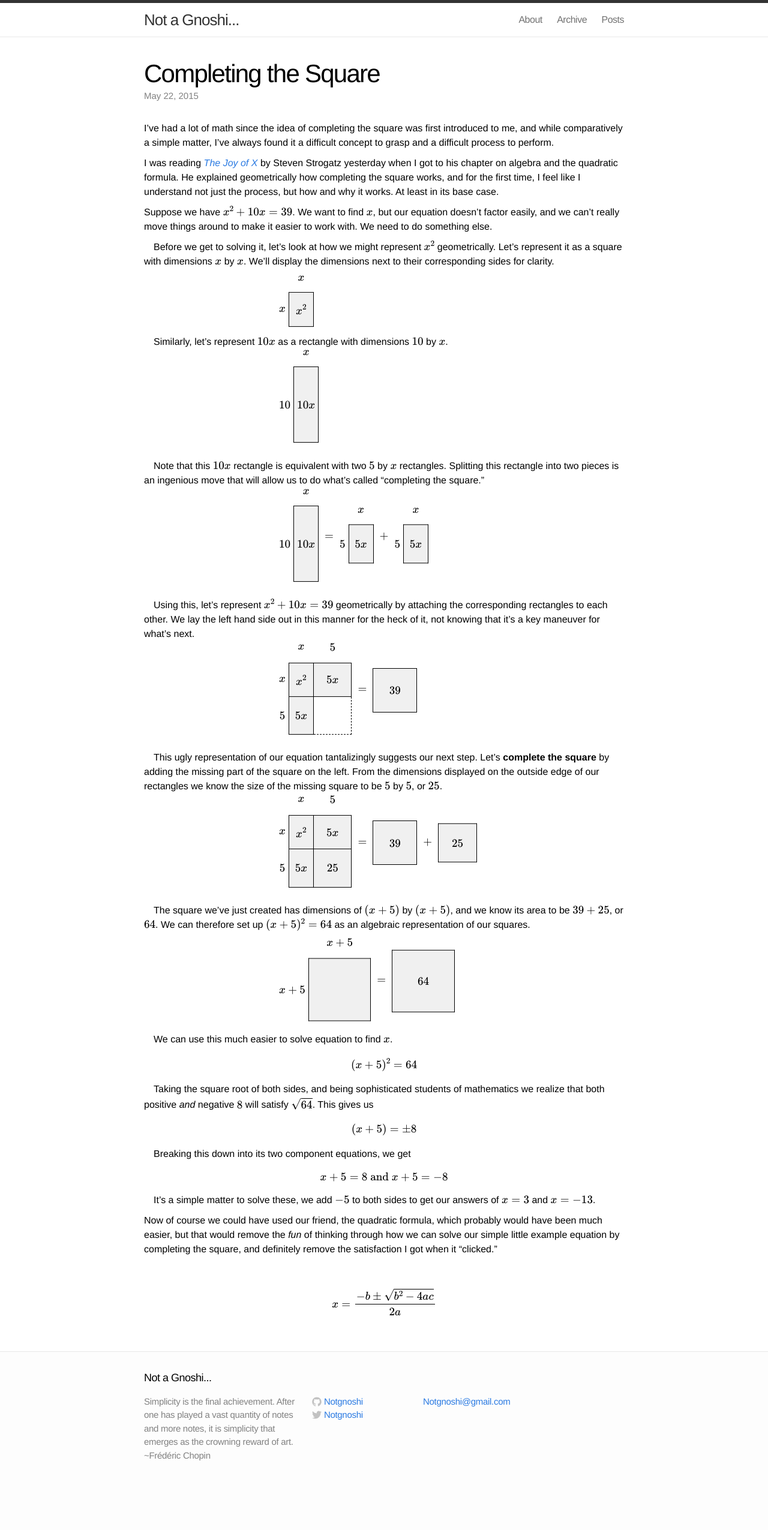
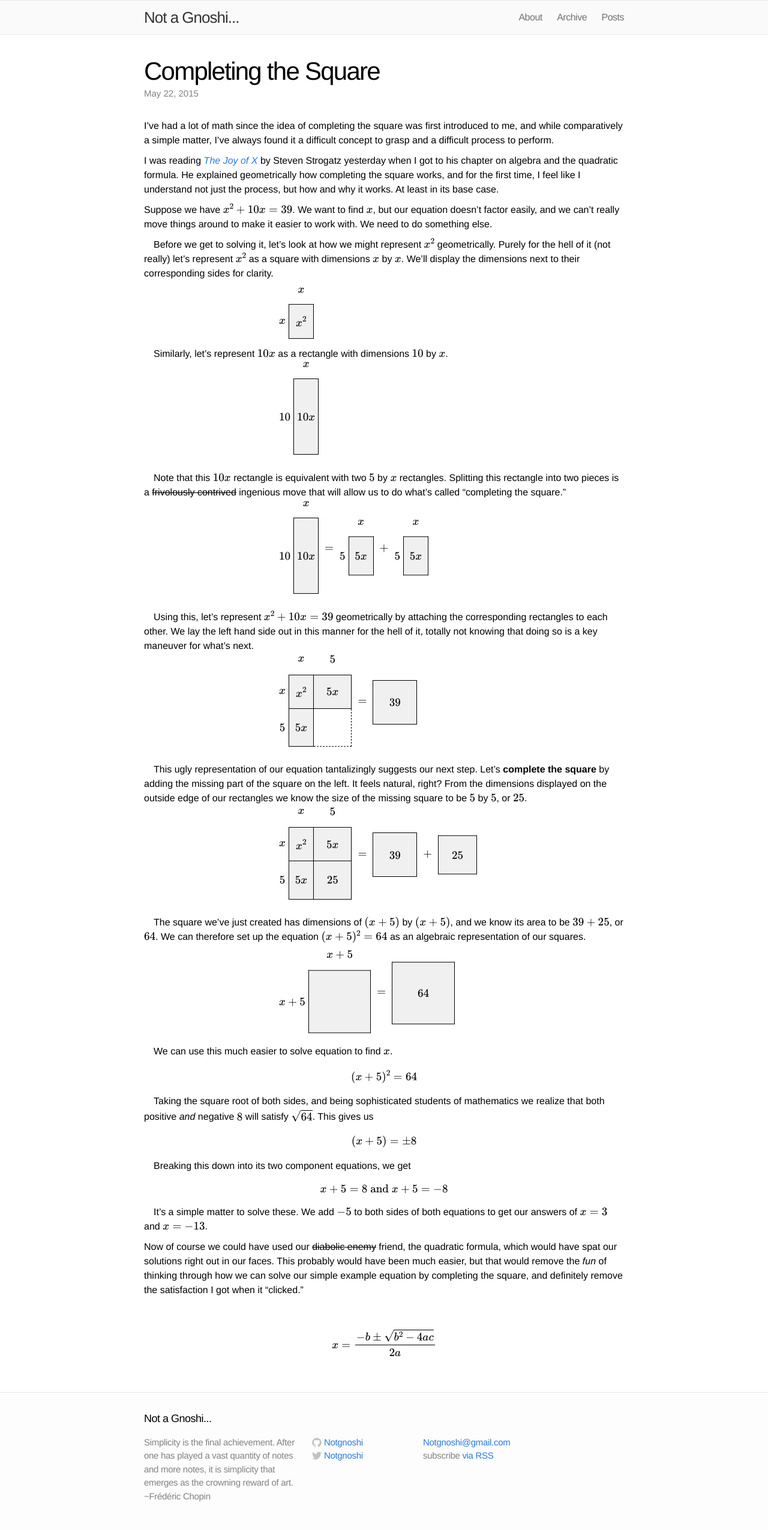
Before and after one commit to Notgnoshi/notgnoshi.github.io, a Jekyll site: the page built from _posts/2015-05-22-completing-the-square.md, in a window 1280 px wide. Shown: the whole page at 60% size. Built offline with Jekyll 4.4.1, drawn with Linux system fonts in a browser that asks for light colours; formulas are drawn with MathJax 3; before the commit the page ends 2483 px from its top, so only the background shows below that.

Commit message:
Small polish edits

```diff
--- a/_includes/footer.html
+++ b/_includes/footer.html
@@ -54,6 +54,9 @@
 
     <div class="footer-col-3 column">
       <ul><li><a href="mailto:{{ site.email }}">{{ site.email }}</a></li></ul>
+      <ul>
+          <p class="rss-subscribe">subscribe <a href="{{ "/feed.xml" | prepend: site.baseurl }}">via RSS</a></p>
+      </ul>
     </div>
 
   </div>
--- a/_posts/2015-05-22-completing-the-square.md
+++ b/_posts/2015-05-22-completing-the-square.md
@@ -13,7 +13,7 @@ I was reading [*The Joy of X*](http://www.amazon.com/Joy-Guided-Tour-Math-Infini
 
 Suppose we have $$x^2 + 10x = 39$$. We want to find $$x$$, but our equation doesn't factor easily, and we can't really move things around to make it easier to work with. We need to do something else.
 
-&ensp;&ensp;Before we get to solving it, let's look at how we might represent $$x^2$$ geometrically. Let's represent it as a square with dimensions $$x$$ by $$x$$. We'll display the dimensions next to their corresponding sides for clarity.
+&ensp;&ensp;Before we get to solving it, let's look at how we might represent $$x^2$$ geometrically. Purely for the hell of it (not really) let's represent $$x^2$$ as a square with dimensions $$x$$ by $$x$$. We'll display the dimensions next to their corresponding sides for clarity.
 
 <div class="unit" id="small-unit">
     <table id="one">
@@ -44,7 +44,7 @@ Suppose we have $$x^2 + 10x = 39$$. We want to find $$x$$, but our equation does
     </table>
 </div>
 
-&ensp;&ensp;Note that this $$10x$$ rectangle is equivalent with two $$5$$ by $$x$$ rectangles. Splitting this rectangle into two pieces is an ingenious move that will allow us to do what's called "completing the square."
+&ensp;&ensp;Note that this $$10x$$ rectangle is equivalent with two $$5$$ by $$x$$ rectangles. Splitting this rectangle into two pieces is a <strike>frivolously contrived</strike> ingenious move that will allow us to do what's called "completing the square."
 
 <div class="unit">
     <table id="three">
@@ -96,7 +96,7 @@ Suppose we have $$x^2 + 10x = 39$$. We want to find $$x$$, but our equation does
     </table>
 </div>
 
-&ensp;&ensp;Using this, let's represent $$x^2 + 10x = 39$$ geometrically by attaching the corresponding rectangles to each other. We lay the left hand side out in this manner for the heck of it, not knowing that it's a key maneuver for what's next.
+&ensp;&ensp;Using this, let's represent $$x^2 + 10x = 39$$ geometrically by attaching the corresponding rectangles to each other. We lay the left hand side out in this manner for the hell of it, totally not knowing that doing so is a key maneuver for what's next.
 
 <div class="unit">
     <table id="six">
@@ -132,7 +132,7 @@ Suppose we have $$x^2 + 10x = 39$$. We want to find $$x$$, but our equation does
     </table>
 </div>
 
-&ensp;&ensp;This ugly representation of our equation tantalizingly suggests our next step. Let's **complete the square** by adding the missing part of the square on the left. From the dimensions displayed on the outside edge of our rectangles we know the size of the missing square to be $$5$$ by $$5$$, or $$25$$.
+&ensp;&ensp;This ugly representation of our equation tantalizingly suggests our next step. Let's **complete the square** by adding the missing part of the square on the left. It feels natural, right? From the dimensions displayed on the outside edge of our rectangles we know the size of the missing square to be $$5$$ by $$5$$, or $$25$$.
 
 <div class="unit">
     <table id="eight">
@@ -180,7 +180,7 @@ Suppose we have $$x^2 + 10x = 39$$. We want to find $$x$$, but our equation does
     </table>
 </div>
 
-&ensp;&ensp;The square we've just created has dimensions of $$(x+5)$$ by $$(x+5)$$, and we know its area to be $$39+25$$, or $$64$$. We can therefore set up $$(x+5)^2 = 64$$ as an algebraic representation of our squares.
+&ensp;&ensp;The square we've just created has dimensions of $$(x+5)$$ by $$(x+5)$$, and we know its area to be $$39+25$$, or $$64$$. We can therefore set up the equation $$(x+5)^2 = 64$$ as an algebraic representation of our squares.
 
 <div class="unit">
     <table id="eleven">
@@ -220,9 +220,9 @@ $$(x+5)=\pm8$$
 
 $$x+5=8 \text{ and } x+5=-8$$
 
-&ensp;&ensp;It's a simple matter to solve these, we add $$-5$$ to both sides to get our answers of $$x=3$$ and $$x=-13$$.
+&ensp;&ensp;It's a simple matter to solve these. We add $$-5$$ to both sides of both equations to get our answers of $$x=3$$ and $$x=-13$$.
 
-Now of course we could have used our friend, the quadratic formula, which probably would have been much easier, but that would remove the *fun* of thinking through how we can solve our simple little example equation by completing the square, and definitely remove the satisfaction I got when it "clicked."
+Now of course we could have used our <strike>diabolic enemy</strike> friend, the quadratic formula, which would have spat our solutions right out in our faces. This probably would have been much easier, but that would remove the *fun* of thinking through how we can solve our simple example equation by completing the square, and definitely remove the satisfaction I got when it "clicked."
 
 <br>
 
--- a/css/main.css
+++ b/css/main.css
@@ -42,10 +42,10 @@ a:visited { color: #205caa; }
 /* Site header */
 
 .site-header {
-  border-top: 5px solid #333;
+  border-top: 1px solid #e8e8e8;
   border-bottom: 1px solid #e8e8e8;
   min-height: 56px;
-  background-color: white;
+  background-color: #fafafa;
 }
 
 .site-title,
--- a/index.html
+++ b/index.html
@@ -4,7 +4,7 @@ title: Posts
 ---
 <!-- Index page, list of posts -->
 <div class="home">
-<h1 style="margin-bottom:0; font-size:20pt">Posts</h1>
+<h1 style="margin-bottom:30px; font-size:20pt; border-bottom: solid 1px #e8e8e8">Posts</h1>
   <ul class="posts">
     {% for post in site.posts %}
       <li>
@@ -13,7 +13,4 @@ title: Posts
       </li>
     {% endfor %}
   </ul>
-
-  <p class="rss-subscribe">subscribe <a href="{{ "/feed.xml" | prepend: site.baseurl }}">via RSS</a></p>
-
 </div>
```
Also changed, not shown: _posts/2015-05-18-Why-blog.md (+2 -1 lines), about.md (+1 -1 lines).
